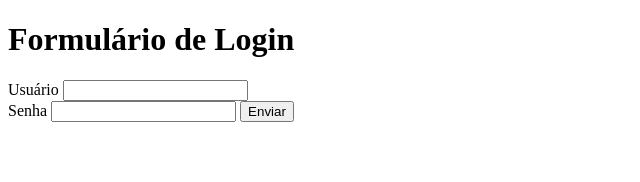
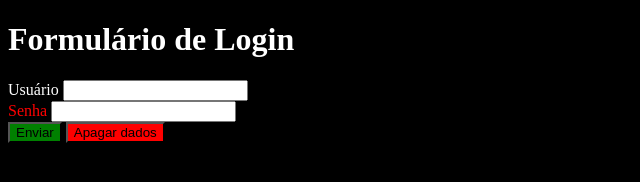
Before and after one commit to Baesso2024/exerc-cio_css-, a plain HTML site: page index.html in a window 1280 px wide. Shown: the whole page, without its empty margins (0-640 px from the left). Drawn offline with Linux system fonts and the light colour scheme.

Commit message:
modificando texto de index.html add file style.css

```diff
--- a/index.html
+++ b/index.html
@@ -4,6 +4,7 @@
     <meta charset="UTF-8">
     <meta name="viewport" content="width=device-width, initial-scale=1.0">
     <title>Formulário de Login</title>
+    <link rel="stylesheet" type="text/css" href="./style.css">
 </head>
 <body>
     <header>
@@ -11,10 +12,13 @@
     </header>
     <form>
         <label for="nome">Usuário</label>
-        <input id="nome" type="text"/></br>
-        <label for="senha">Senha</label>
-        <input id="senha" type="password"/>
-        <button type="submit">Enviar</button></br>
+        <input id="nome" type="text"/>
+    </br>
+        <label style="color:red" for="senha">Senha</label>
+        <input id="senha" type="password">
+    </br>
+        <button class="botaoenvio" type="submit">Enviar</button>
+        <button class="botaoapagar" type="reset">Apagar dados</button>
     </form>
 </body>
 </html>
--- /dev/null
+++ b/style.css
@@ -0,0 +1,15 @@
+label{
+    color: white;
+}
+h1 {
+    color:white
+}
+body{
+    background-color: black
+}
+.botaoenvio{
+    background-color:green
+}
+.botaoapagar {
+    background-color: red
+}
```
